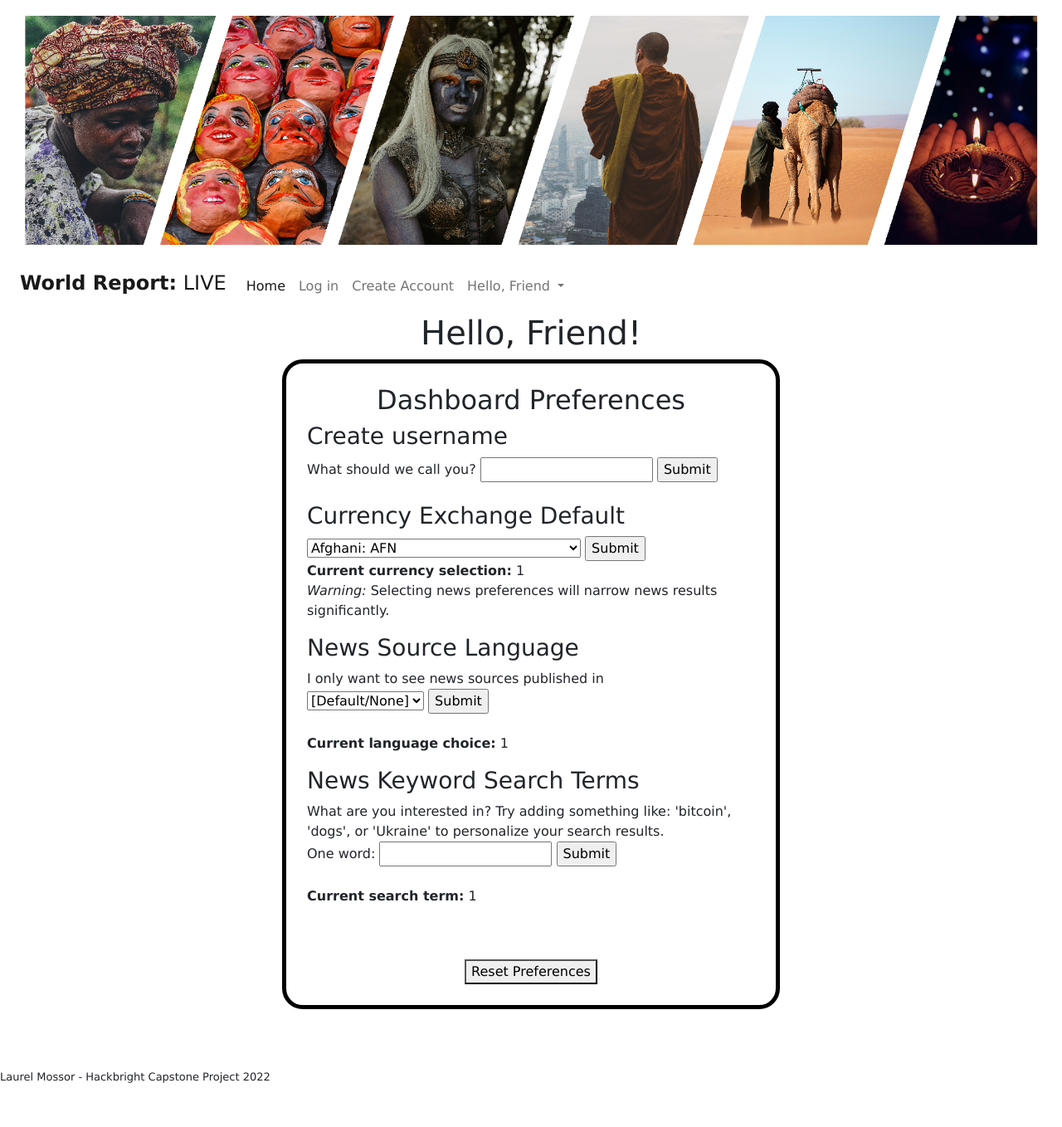
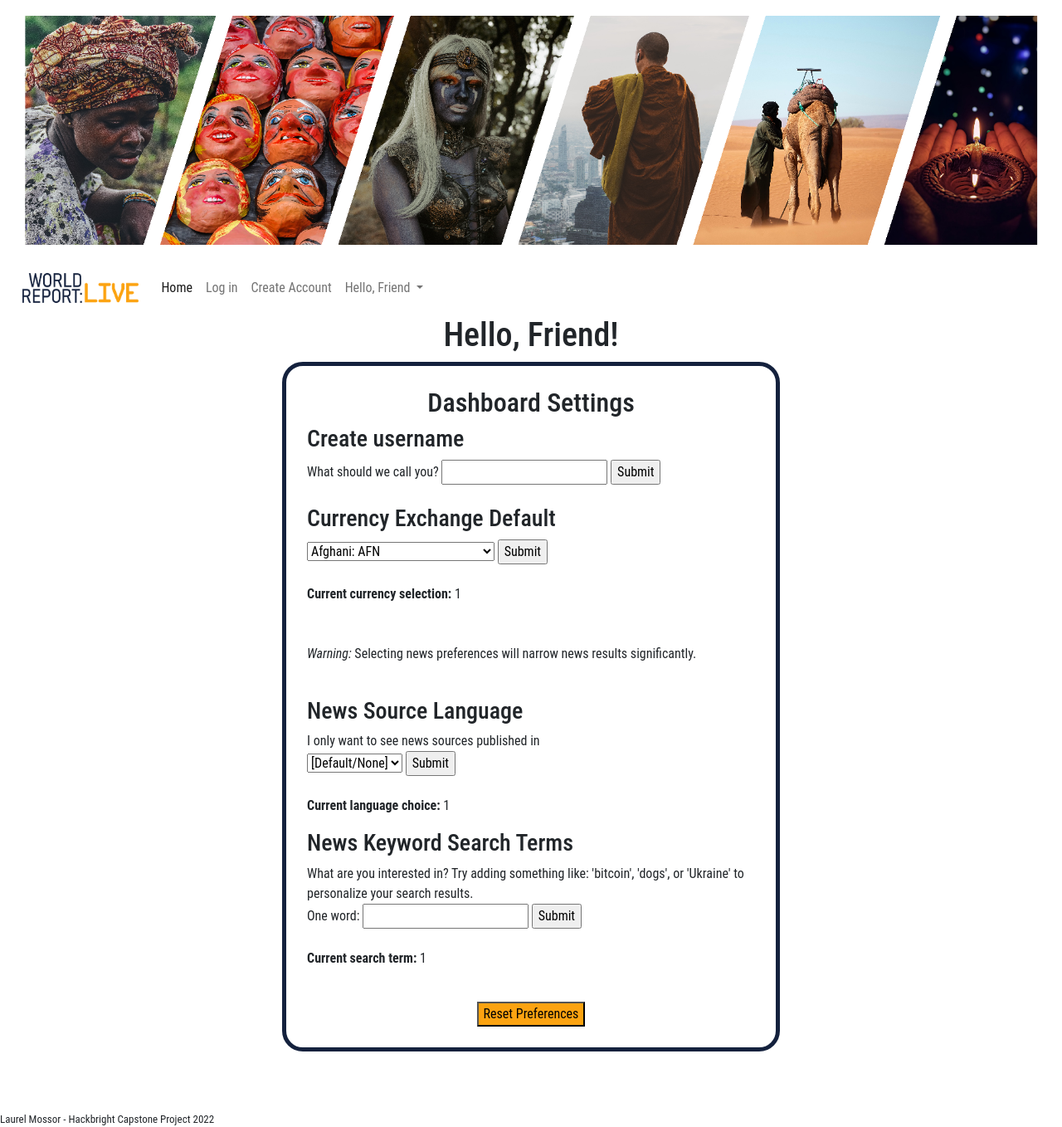
Before and after one commit to laurelMossor/world-dashboard, a Flask app: page /user-profile in a window 1280 px wide. Shown: the whole page at 83% size. Before the commit the page ends 1305 px from the top, so only its background shows below. Run offline with Flask 2, Linux system fonts and the light colour scheme; the visitor is signed in with stand-in values (Sample User, id 1); some libraries are stand-ins or nearby versions.

Commit message:
Styling and logo

```diff
--- a/app/model.py
+++ b/app/model.py
@@ -44,4 +44,4 @@ if __name__ == "__main__":
     # too annoying; this will tell SQLAlchemy not to print out every
     # query it executes.
 
-    connect_to_db(app)
+    connect_to_db(app, echo=False)
--- a/app/server.py
+++ b/app/server.py
@@ -102,7 +102,6 @@ def google_OAuth():
     CLIENT_ID = "152475116532-5c55rrlp6uds24c9lhkn8d3g70o8vu8r.apps.googleusercontent.com"
     # Recieve the credential: Encrypted JWT
     ID_TOKEN = request.form["credential"]
-    print("*******google***********")
 
     # Verify that token comes in cookie and body, and they are the same
     csrf_token_cookie = request.cookies.get('g_csrf_token')
@@ -116,7 +115,6 @@ def google_OAuth():
 
     # The verify_oauth2_token function verifies the JWT signature, the aud claim, and the exp claim.
     try:
-        print("***** ID INFO AND USER ID ********")
         # Gets the decoded JWT using Google API client lib
         g_idinfo = g_id_token.verify_oauth2_token(ID_TOKEN, g_requests.Request(), CLIENT_ID)
 
@@ -149,16 +147,10 @@ def google_OAuth():
             flash("You are logged in!")
 
 
-
-
-
     except ValueError:
         # Invalid token
         print("****ERROR: Invalid Token*****")
         # pass
-
-
-    print(g_idinfo) # Full JWT
 
     return redirect("/login-page")
 
@@ -319,4 +311,5 @@ def exchange_rate_API():
 ###########################################################
 if __name__ == "__main__":
     connect_to_db(app)
-    app.run(host="0.0.0.0")
+    app.run(host="0.0.0.0", debug=True)
+    # In debug mode, page will be updated when code is changed
--- a/app/static/css/stylesheet.css
+++ b/app/static/css/stylesheet.css
@@ -1,7 +1,8 @@
 /* https://coolors.co/palette/000000-14213d-fca311-e5e5e5-ffffff */
 
 body {
-    font-family: Verdana, Geneva, Tahoma, sans-serif;
+    /* font-family: Verdana, Geneva, Tahoma, sans-serif; */
+    font-family: Roboto Condensed, Tahoma, sans-serif;
     background-color: #FFFFFF;
     margin: 0;
 }
@@ -14,7 +15,7 @@ body {
 .dash-child {
     display: inline-block;
     font-size: small;
-    border: 5px solid black;
+    border: 5px solid #14213D;
     border-radius: 25px;
     background-color: #E5E5E5;
 }
@@ -35,7 +36,7 @@ footer {
 
 .login-box {
     display: block;
-    border: 5px solid #000000;
+    border: 5px solid #14213D;
     padding: 50px;
     width: 400px;
     border-radius: 25px;
@@ -44,7 +45,7 @@ footer {
 }
 #user-profile-parent {
     display: block;
-    border: 5px solid #000000;
+    border: 5px solid #14213D;
     border-radius: 25px;
     padding: 25px;
     width: 600px;
--- a/app/static/js/homepage.js
+++ b/app/static/js/homepage.js
@@ -82,7 +82,7 @@ function countryNameNewsAPIcall(countryName) {
         .then(articlesJSON =>  {
             for (const i in articlesJSON) {
                 newsDiv.insertAdjacentHTML('beforeend',
-                `<h4>${articlesJSON[i].title}</h4>
+                `<h5>${articlesJSON[i].title}</h5>
                 <img src=${articlesJSON[i].urlToImage} class="dash-img"/>
                 <p>${articlesJSON[i].description}
                 <a href="${articlesJSON[i].url}">Continue reading</a></p>`);
--- a/app/static/js/profile-page.js
+++ /dev/null
@@ -1,6 +0,0 @@
-"use strict";
-
-/////// Key document elements ///////
-const newUsername = document.querySelector("create-username").value;
-const langDropDown = document.querySelector('select[name="language-dropdown"]');
-const languageSelectButton = document.getElementById("language-selector")
--- a/app/templates/base.html
+++ b/app/templates/base.html
@@ -26,7 +26,7 @@
     <img src="static/images/dashboard-banner-small.png" id="home-banner"/>
     <nav class="navbar navbar-expand-lg navbar-light" style="background-color: #FFFFFF;">
         <div class="container-fluid">
-            <a class="navbar-brand"><h4><b>World Report:</b> LIVE</h4></a>
+            <a class="navbar-brand"><img src="static/images/World-report-logo.png" id="banner-logo" height="40" /></a>
             <button class="navbar-toggler" type="button" data-toggle="collapse" data-target="#navbarScroll" aria-controls="navbarScroll" aria-expanded="false" aria-label="Toggle navigation">
                 <span class="navbar-toggler-icon"></span>
             </button>
@@ -49,7 +49,7 @@
                         Hello, {{ session["current_user_name"] }}
                         </a>
                         <ul class="dropdown-menu" aria-labelledby="navbarScrollingDropdown">
-                            <li><a class="dropdown-item" href="/user-profile">User Profile</a></li>
+                            <li><a class="dropdown-item" href="/user-profile">Settings</a></li>
                             <li><hr class="dropdown-divider"></li>
                             <li><a class="dropdown-item" href="/logout">Log Out</a></li>
                         </ul>
--- a/app/templates/user-profile.html
+++ b/app/templates/user-profile.html
@@ -12,11 +12,12 @@
 
 <div id="user-profile-parent">
 
+    <h2 class="centered-t">Dashboard Settings</h2>
+
 
     <!-- SHOULD SAY '==' /// changing it to '!=' while testing -->
     {% if session["current_user_name"] == "Friend" %}
     <div>
-        <h2 class="centered-t">Dashboard Preferences</h2>
         <h3>Create username</h3>
         <form action="/user-profile/create-username" method="POST">
             What should we call you? <input type="text" name="create-username">
@@ -34,10 +35,12 @@
             </select>
             <input type="submit" id="currency-selector">
         </form>
-        <b>Current currency selection:</b> {{ session["current_user_currency"]}}
+        <br><b>Current currency selection:</b> {{ session["current_user_currency"]}}
 
-        <br><p><i>Warning:</i> Selecting news preferences will narrow news results significantly.
-        <h3>News Source Language</h3>
+        <br><br><br>
+        <p><i>Warning:</i> Selecting news preferences will narrow news results significantly.
+        <br><br>
+            <h3>News Source Language</h3>
             I only want to see news sources published in
             <form action="/user-profile/source-language" method="POST">
                 <select name="language-dropdown">
@@ -63,10 +66,10 @@
         <b>Current search term:</b> {{ session["current_user_keyword"] }}
     </p>
 </div>
-    <br><br>
+    <br>
     <div class="centered-t">
         <form action="/user-profile/reset-preferences">
-            <button type="submit" >Reset Preferences</button>
+            <button type="submit" style="background-color:#FCA311">Reset Preferences</button>
         </form>
     </div>
 </div>
--- a/app/world-currencies.json
+++ b/app/world-currencies.json
@@ -6,7 +6,7 @@
 ["Cabo Verde Escudo", "CVE"], ["Vatu", "VUV"],
 ["Syli", "GNE"], ["Iceland Krona", "ISK"], ["Lempira", "HNL"], ["Rhodesian Dollar", "ZWC"],
 ["Zloty", "PLN"], ["Old Turkish Lira", "TRL"], ["Philippine Peso", "PHP"],
-["Ekwele", "GQE"], ["US Dollar [Same day]", "USS"], ["Uruguayan Peso", "UYP"],
+["Ekwele", "GQE"], ["Uruguayan Peso", "UYP"],
 ["Peso Convertible", "CUC"], ["Forint", "HUF"], ["Deutsche Mark", "DEM"],
 ["Somali Shilling", "SOS"], ["Pataca", "MOP"], ["Mexican Peso", "MXP"],
 ["Zaire", "ZRZ"], ["Russian Ruble", "RUR"], ["Palladium", "XPD"], ["Qatari Rial", "QAR"],
@@ -16,7 +16,7 @@
 ["Ghana Cedi", "GHP"], ["Serbian Dinar", "CSD"], ["Gourde", "HTG"], ["Tolar", "SIT"],
 ["WIR Euro", "CHE"], ["Malawi Kwacha", "MWK"],
 ["Cyprus Pound", "CYP"], ["Uzbekistan Sum", "UZS"], ["Nepalese Rupee", "NPR"],
-["Sudanese Dinar", "SDD"], ["Unidad de Valor Constante [UVC]", "ECV"], ["Kwanza", "AOK"],
+["Sudanese Dinar", "SDD"], ["Kwanza", "AOK"],
 ["Tala", "WST"], ["Maltese Lira", "MTL"], ["Kyat", "MMK"],
 ["New Israeli Sheqel", "ILS"], ["Pula", "BWP"], ["Yen", "JPY"], ["Brunei Dollar", "BND"],
 ["Unidad Previsional", "UYW"], ["Seychelles Rupee", "SCR"],
@@ -30,7 +30,7 @@
    ["Danish Krone", "DKK"],
    ["New Romanian Leu ", "RON"], ["Maldive Rupee", "MVQ"], ["Silver", "XAG"],
    ["Brazilian Real", "BRL"], ["Mexican Peso", "MXN"], ["Drachma", "GRD"],
-   ["Zimbabwe Dollar", "ZWR"], ["Nakfa", "ERN"], ["Swiss Franc", "CHF"],
+   ["Nakfa", "ERN"], ["Swiss Franc", "CHF"],
    ["Zambian Kwacha", "ZMW"], ["Dong", "VND"], ["Uganda Shilling", "UGS"],
    ["Rwanda Franc", "RWF"], ["Kroon", "EEK"],
    ["Cayman Islands Dollar", "KYD"],
@@ -38,8 +38,7 @@
    ["Leone", "SLL"], ["Sol", "PEN"], ["Old Leu", "ROL"], ["Financial Franc", "BEL"],
    ["Trinidad and Tobago Dollar", "TTD"], ["Ghana Cedi", "GHS"],
    ["Hong Kong Dollar", "HKD"], ["Koruna", "CSK"], ["Kuwaiti Dinar", "KWD"],
-   ["Romanian Leu", "RON"], ["Sucre", "XSU"], ["El Salvador Colon", "SVC"],
-   ["Zimbabwe Dollar [new]", "ZWN"], ["Kina", "PGK"], ["Latvian Lats", "LVL"],
+   ["Romanian Leu", "RON"], ["Sucre", "XSU"], ["El Salvador Colon", "SVC"], ["Kina", "PGK"], ["Latvian Lats", "LVL"],
    ["Bahraini Dinar", "BHD"], ["Mvdol", "BOV"], ["North Korean Won", "KPW"],
    ["Singapore Dollar", "SGD"], ["Mali Franc", "MLF"],
    ["Norwegian Krone", "NOK"], ["Loti", "LSM"], ["Chilean Peso", "CLP"],
@@ -50,8 +49,7 @@
    ["Cuban Peso", "CUP"],
    ["Boliviano", "BOB"], ["Turkmenistan New Manat", "TMT"],
    ["Netherlands Guilder", "NLG"], ["Afghani", "AFN"], ["Moroccan Dirham", "MAD"],
-   ["East Caribbean Dollar", "XCD"], ["Som", "KGS"],
-   ["Zimbabwe Dollar", "ZWD"], ["Mauritius Rupee", "MUR"], ["Iraqi Dinar", "IQD"],
+   ["East Caribbean Dollar", "XCD"], ["Som", "KGS"], ["Mauritius Rupee", "MUR"], ["Iraqi Dinar", "IQD"],
    ["Croatian Kuna", "HRK"],
    ["Aruban Florin", "AWG"], ["New Kwanza", "AON"], ["Lek", "ALL"], ["Tenge", "KZT"],
    ["Naira", "NGN"], ["Nuevo Sol ", "PEN"], ["Serbian Dinar", "RSD"],
```
Also changed, not shown: app/static/images/World-report-logo.png (added).
